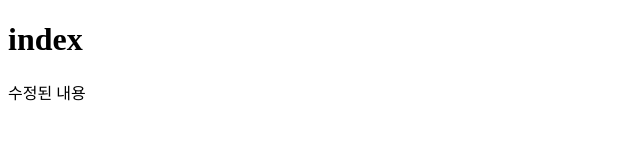
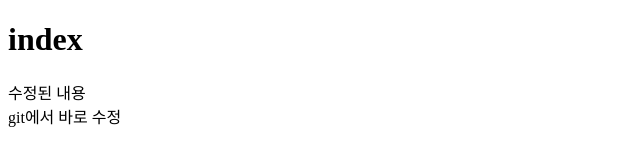
Before and after one commit to sloth197/guestbook, a plain HTML site: page index.html in a window 1280 px wide. Shown: the whole page, without its empty margins (0-640 px from the left). Drawn offline with Linux system fonts and the light colour scheme.

Commit message:
Update index.html

```diff
--- a/index.html
+++ b/index.html
@@ -7,6 +7,7 @@
 </head>
 <body>
     <h1>index</h1>
-    수정된 내용
+    수정된 내용<br/>
+    git에서 바로 수정
 </body>
 </html>
```
